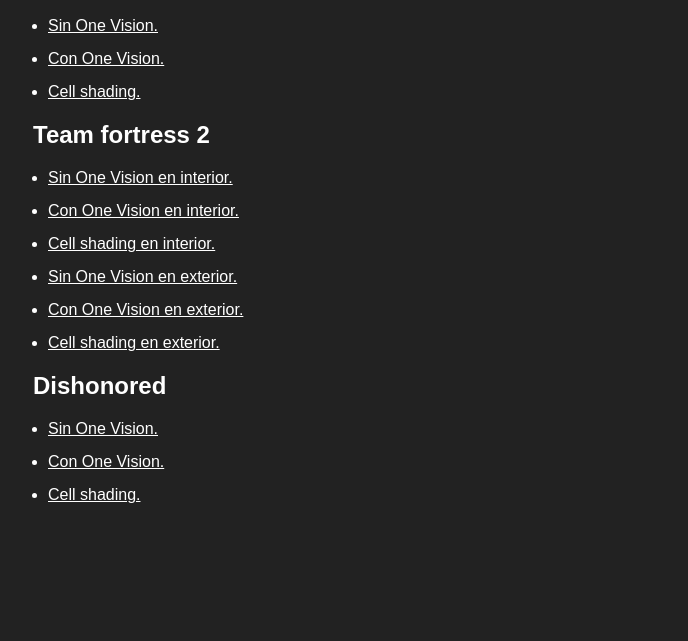
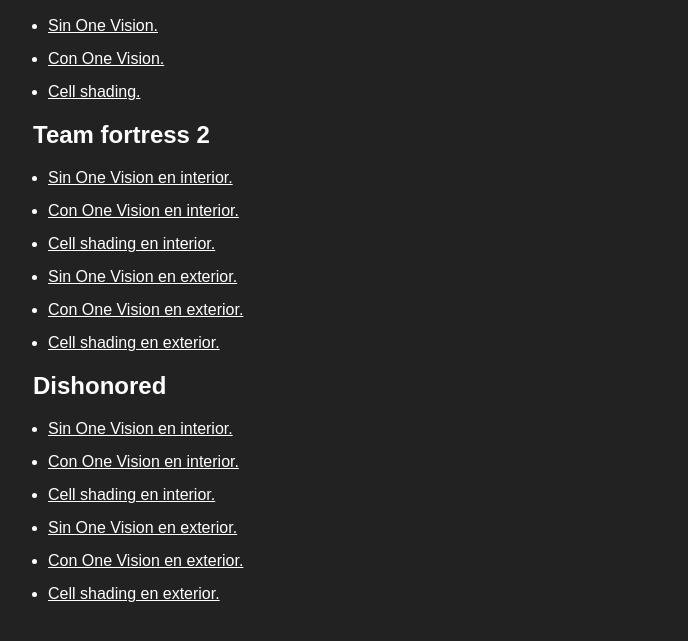
Before and after one commit to just12/just12.github.io, a plain HTML site: page onevision/index.html in a window 1280 px wide. Shown: the part 189-830 px from the top of the page, without its empty margins (67-755 px from the left). Before the commit the page ends 800 px from the top, so only its background shows below. Drawn offline with Linux system fonts and the light colour scheme.

Commit message:
Added more screenshots

```diff
--- a/onevision/index.html
+++ b/onevision/index.html
@@ -36,9 +36,12 @@
   </div>
   <div class="articulo">
     <h2>Dishonored</h1>
-    <a href="src/dishonored/dis_sin.jpg" data-lightbox="dishonored" data-title="Sin One Vision">Sin One Vision.</a>
-    <a href="src/dishonored/dis_con.jpg" data-lightbox="dishonored" data-title="Con One Vision">Con One Vision.</a>
-    <a href="src/dishonored/dis_cell.jpg" data-lightbox="dishonored" data-title="Cell shading">Cell shading.</a>
+    <a href="src/dishonored/dis_sin1.jpg" data-lightbox="dishonored" data-title="Sin One Vision en interior.">Sin One Vision en interior.</a>
+    <a href="src/dishonored/dis_con1.jpg" data-lightbox="dishonored" data-title="Con One Vision en interior.">Con One Vision en interior.</a>
+    <a href="src/dishonored/dis_cell1.jpg" data-lightbox="dishonored" data-title="Cell shading en interior.">Cell shading en interior.</a>
+    <a href="src/dishonored/dis_sin2.jpg" data-lightbox="dishonored" data-title="Sin One Vision en exterior.">Sin One Vision en exterior.</a>
+    <a href="src/dishonored/dis_con2.jpg" data-lightbox="dishonored" data-title="Con One Vision en exterior.">Con One Vision en exterior.</a>
+    <a href="src/dishonored/dis_cell2.jpg" data-lightbox="dishonored" data-title="Cell shading en exterior.">Cell shading en exterior.</a>
   </div>
 </body>
 </html>
```
Also changed, not shown: onevision/src/dishonored/dis_sin.jpg (deleted), onevision/src/dishonored/dis_sin2.jpg (added), 7 other files.
